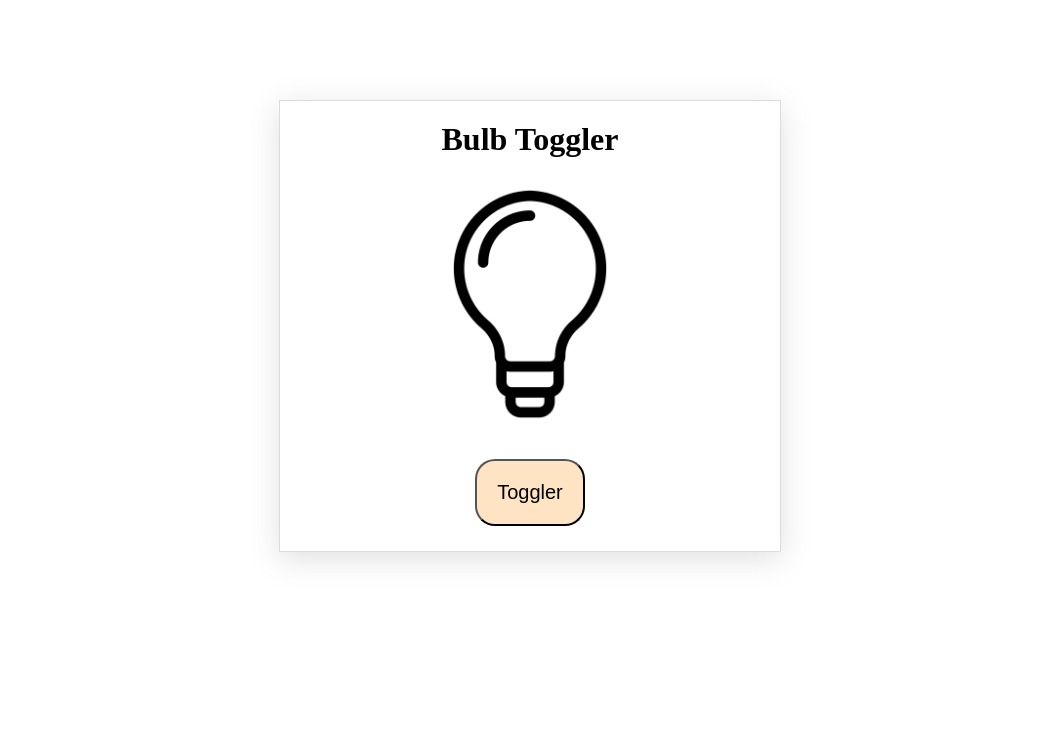
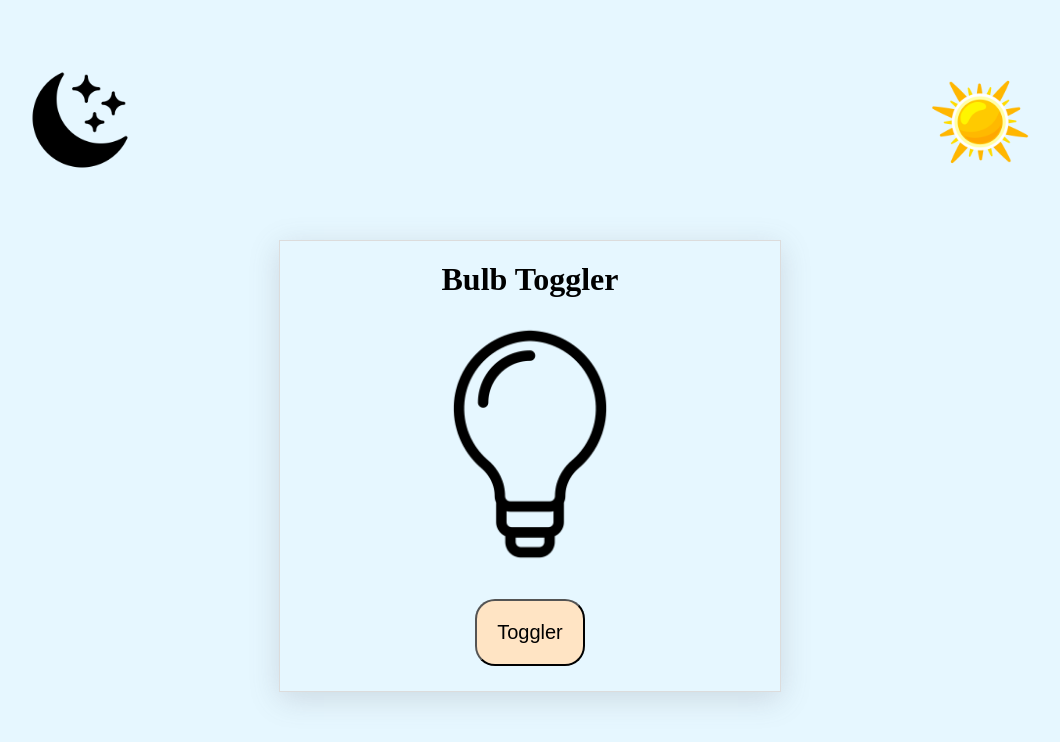
Before and after one commit to kunalsonwane77/Assignment30, a plain HTML site: page index.html in a window 1280 px wide. Shown: the whole page, without its empty margins (110-1170 px from the left). Drawn offline with Linux system fonts and the light colour scheme.

Commit message:
funtion of light mode and dark mode is added

```diff
--- a/index.html
+++ b/index.html
@@ -3,11 +3,11 @@
 <head>
     <meta charset="UTF-8">
     <meta name="viewport" content="width=device-width, initial-scale=1.0">
-    <title>Document</title>
+    <title>Light</title>
     <style>
         .bulb_container{
             text-align: center ;
-             margin: 100px auto;
+             margin: 50px auto;
              border: 1px solid gainsboro;
 
              box-shadow: rgba(100, 100, 111, 0.2) 0px 7px 29px 0px;
@@ -29,9 +29,30 @@
         #head{
            margin-top: 20px;
         }
+        #theme-icon{
+
+            height: 100px;
+        }
+        .theme{
+            display: flex;
+            justify-content: space-between;
+            width: 1000px;
+            margin: 70px auto;
+        }
+        .dark{
+            background-color: #004466;
+        }
+        .bglight{
+            background-color:  #e6f7ff;
+        }
     </style>
 </head>
-<body>
+<body class="bglight" id="bgdark">
+
+    <div class="theme">
+        <img src="./Moon.png" alt="sun" id="theme-icon" onclick=" enabledark()">
+        <img src="./Sun.png" alt="sun" id="theme-icon" onclick="enablelight()">
+    </div>
     <div class="bulb_container">
         <h1 id="head">Bulb Toggler</h1>
         <img src="./bulb-off.png" alt="image" id="bulb-img">
@@ -49,8 +70,17 @@
 
          }
 
+       function enabledark(){
+             const mainbody = document.getElementById("bgdark")
+             mainbody.classList.remove("bglight")
+             mainbody.classList.add("dark")
 
-
+       }
+        function enablelight(){
+            const mainbody = document.getElementById("bgdark")
+            mainbody.classList.remove("dark")
+            mainbody.classList.add("bglight")
+        }
 
     </script>
 </body>
```
